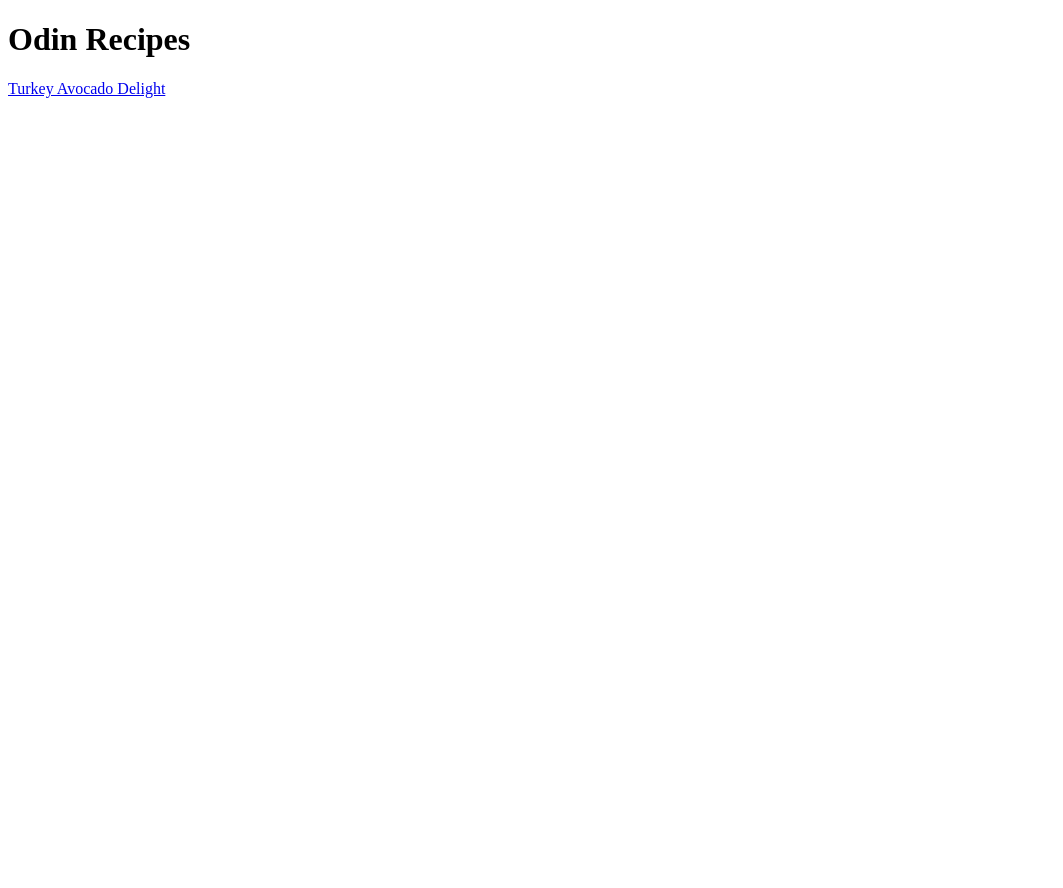
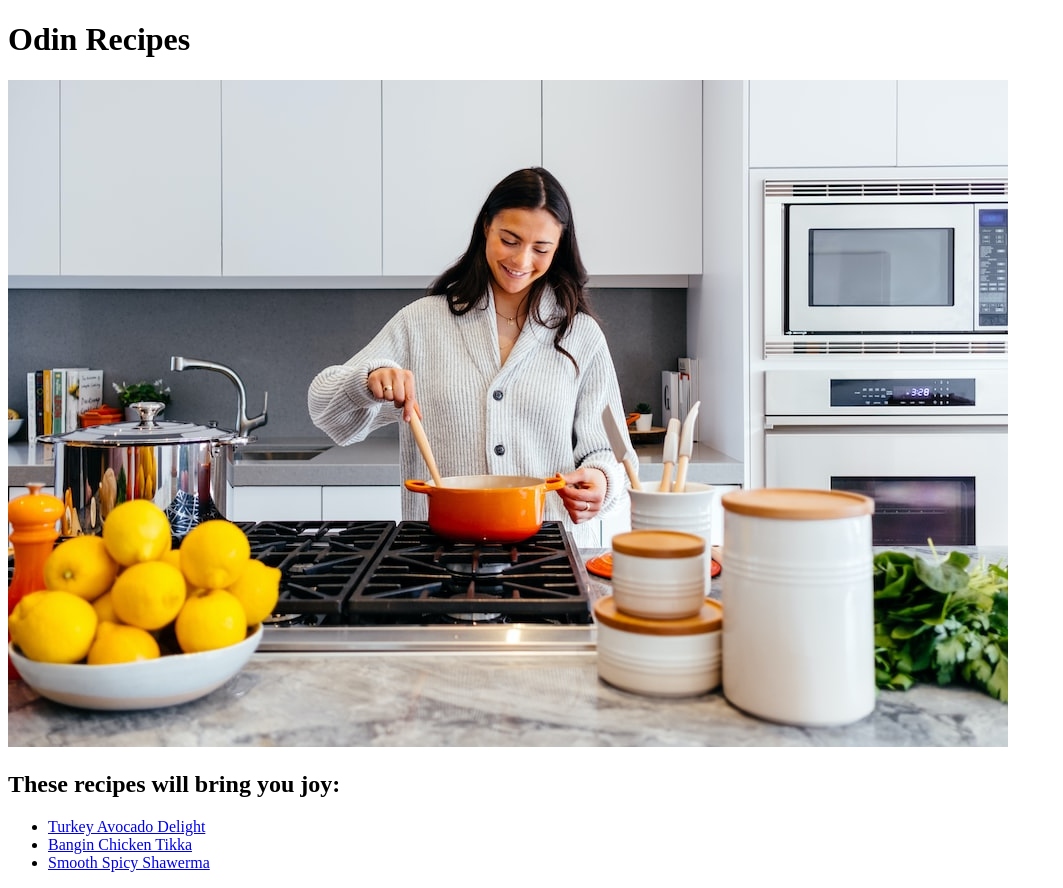
Before and after one commit to Stonkszain/odin-recipes, a plain HTML site: page index.html in a window 1280 px wide. Shown: the whole page, without its empty margins (0-1063 px from the left). Before the commit the page ends 800 px from the top, so only its background shows below. Drawn offline with Linux system fonts and the light colour scheme.

Commit message:
fix(index): Fix links to the recipies

```diff
--- a/index.html
+++ b/index.html
@@ -7,6 +7,13 @@
     <body>
         <h1>Odin Recipes</h1>
 
-        <a href="./recipes/sandwich.html">Turkey Avocado Delight</a>
+        <img src="./images/kitchen.jpeg" alt="lady-cooking-in-kitchen" />
+
+        <h2>These recipes will bring you joy:</h2>
+        <ul>
+            <li><a href="./recipes/sandwich.html">Turkey Avocado Delight</a></li>
+            <li><a href="./recipes/chicken-tikka.html">Bangin Chicken Tikka</a></li>
+            <li><a href="./recipes/shawerma.html">Smooth Spicy Shawerma</a></li>
+        </ul>
     </body>
 </html>
```
